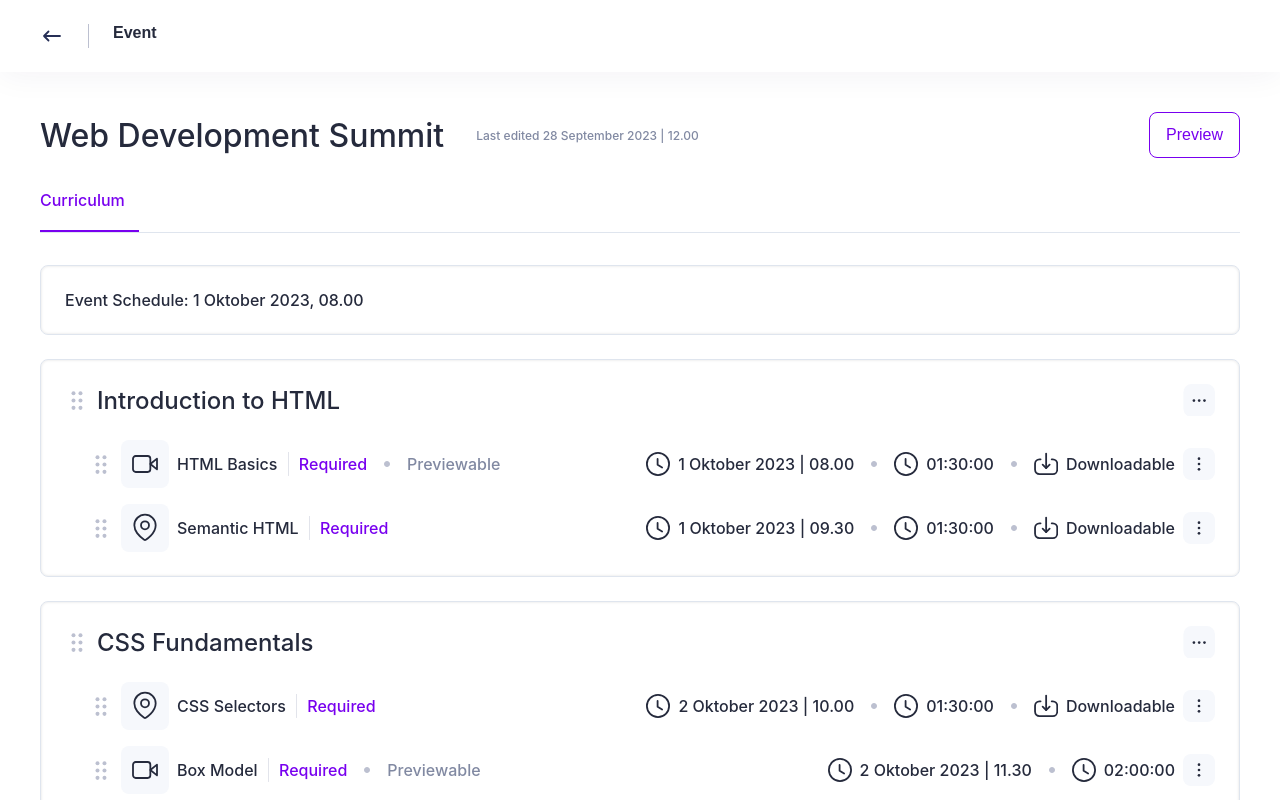
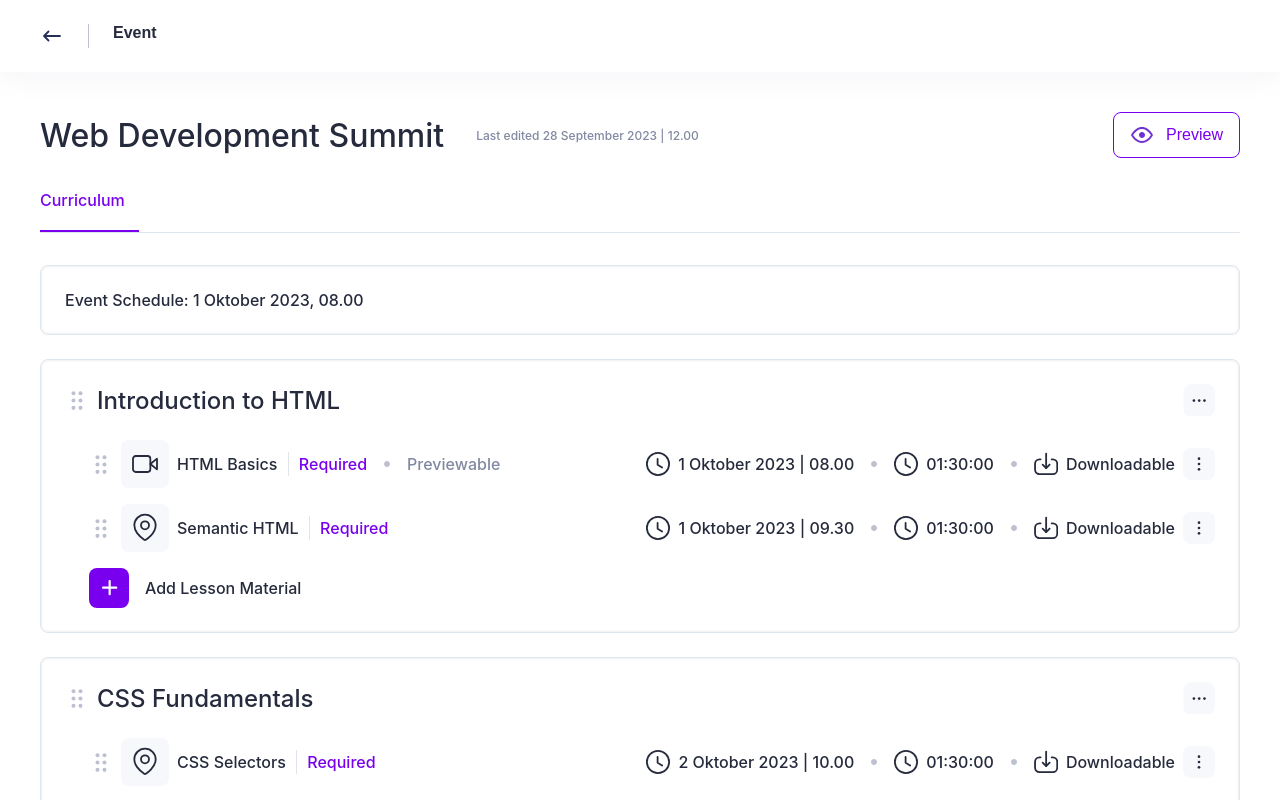
Before and after one commit to nanpatur/edqt-frontend-test, a Next.js app: page /events in a window 1280 px wide. Shown: the top 800 px of the page. Built offline with nearby package versions, Linux system fonts and the light colour scheme; a web font is replaced by a local one.

Commit message:
feat: update atom button prefix/suffix and create button in organism

```diff
--- a/src/components/atoms/Button/index.tsx
+++ b/src/components/atoms/Button/index.tsx
@@ -2,9 +2,15 @@ import { ButtonStyled } from "./styled";
 import { ButtonProps } from "./types";
 
 const Button: React.FC<ButtonProps> = (
-  { children, ...props } = { variant: "primary" },
+  { children, prefix, suffix, ...props } = { variant: "primary" },
 ) => {
-  return <ButtonStyled {...props}>{children}</ButtonStyled>;
+  return (
+    <ButtonStyled {...props}>
+      {prefix}
+      {children}
+      {suffix}
+    </ButtonStyled>
+  );
 };
 
 Button.defaultProps = {
--- a/src/components/atoms/Button/styled.tsx
+++ b/src/components/atoms/Button/styled.tsx
@@ -2,6 +2,9 @@ import styled from "styled-components";
 import { ButtonStyledProps } from "./types";
 
 export const ButtonStyled = styled.button<ButtonStyledProps>`
+  display: flex;
+  align-items: center;
+  gap: 12px;
   background-color: ${(props) =>
     props.variant === "primary" ? props.theme.colors.purple : "transparent"};
   border: ${(props) =>
@@ -17,7 +20,12 @@ export const ButtonStyled = styled.button<ButtonStyledProps>`
   font-size: 16px;
   font-weight: 400;
   line-height: 24px;
-  padding: 10px 16px;
   text-align: center;
   cursor: pointer;
+  padding: ${({ padding }) =>
+    !!padding
+      ? Array.isArray(padding)
+        ? padding.map((p) => String(p) + "px").join(" ")
+        : `${padding}px` || "0"
+      : "10px 16px"};
 `;
--- a/src/components/atoms/Button/types.ts
+++ b/src/components/atoms/Button/types.ts
@@ -1,5 +1,7 @@
 export interface ButtonStyledProps {
   variant?: "primary" | "secondary";
+  disabled?: boolean;
+  padding?: number;
 }
 
 export interface ButtonProps
@@ -7,5 +9,6 @@ export interface ButtonProps
     ButtonStyledProps {
   onClick?: (event: React.MouseEvent<HTMLButtonElement>) => void;
   type?: "button" | "submit" | "reset";
-  disabled?: boolean;
+  prefix?: React.ReactNode;
+  suffix?: React.ReactNode;
 }
--- a/src/components/organisms/events/TabContents/Curriculum/CurriculumSession.tsx
+++ b/src/components/organisms/events/TabContents/Curriculum/CurriculumSession.tsx
@@ -7,6 +7,7 @@ import styled from "styled-components";
 import CurriculumSessionMaterial from "./CurriculumSessiomMaterial";
 import { useState } from "react";
 import { Material } from "@/domains/events/models";
+import Button from "@/components/atoms/Button";
 
 const CurriculumSession: React.FC<CurriculumSessionProps> = ({
   session,
@@ -69,6 +70,14 @@ const CurriculumSession: React.FC<CurriculumSessionProps> = ({
             isDragging={material.id === draggedMaterial?.id}
           />
         ))}
+        <Container display="flex" alignItems="center" gap={16}>
+          <Button padding={8}>
+            <Icon name="plus" size={24} />
+          </Button>
+          <Typography size={16} weight={500}>
+            Add Lesson Material
+          </Typography>
+        </Container>
       </Container>
     </Card>
   );
--- a/src/components/organisms/events/TabContents/Curriculum/index.tsx
+++ b/src/components/organisms/events/TabContents/Curriculum/index.tsx
@@ -6,6 +6,7 @@ import { useState } from "react";
 import { Session } from "@/domains/events/models";
 import styled from "styled-components";
 import Button from "@/components/atoms/Button";
+import Icon from "@/components/atoms/Icon";
 
 const DraggableSession = styled.div<any>`
   position: relative;
@@ -58,6 +59,11 @@ const EventCurriculumTabContent: React.FC<EventCurriculumContentProps> = ({
           isDragging={session.id === draggedSession?.id}
         />
       ))}
+      <Container display="flex" flexDirection="column" alignItems="flex-end">
+        <Button variant="primary" prefix={<Icon name="plus" size={24} />}>
+          Add Session
+        </Button>
+      </Container>
     </Container>
   );
 };
--- a/src/components/organisms/events/Title/index.tsx
+++ b/src/components/organisms/events/Title/index.tsx
@@ -2,6 +2,7 @@ import Button from "@/components/atoms/Button";
 import Container from "@/components/atoms/Container";
 import Typography from "@/components/atoms/Typography";
 import { EventTitleProps } from "./types";
+import Icon from "@/components/atoms/Icon";
 
 const EventTitle: React.FC<EventTitleProps> = ({ title, subtitle }) => {
   return (
@@ -14,7 +15,9 @@ const EventTitle: React.FC<EventTitleProps> = ({ title, subtitle }) => {
           {subtitle}
         </Typography>
       </Container>
-      <Button variant="secondary">Preview</Button>
+      <Button variant="secondary" prefix={<Icon name="eye" size={24} />}>
+        Preview
+      </Button>
     </Container>
   );
 };
```
